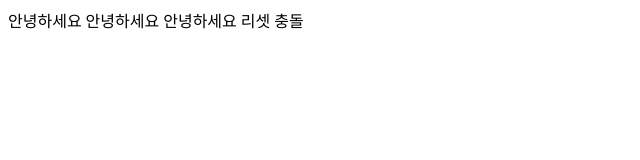
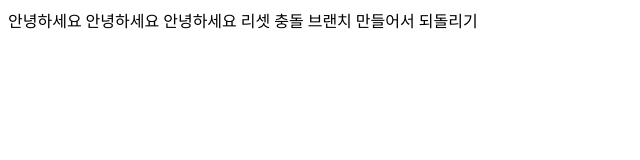
Before and after one commit to kyu1203/github_test, a plain HTML site: page test1.html in a window 1280 px wide. Shown: the whole page, without its empty margins (0-640 px from the left). Drawn offline with Linux system fonts and the light colour scheme.

Commit message:
브랜치로 되돌리기

```diff
--- a/test1.html
+++ b/test1.html
@@ -14,4 +14,7 @@
 안녕하세요
 
 리셋 충돌
+
+브랜치 만들어서 되돌리기
+
 </body>
```
